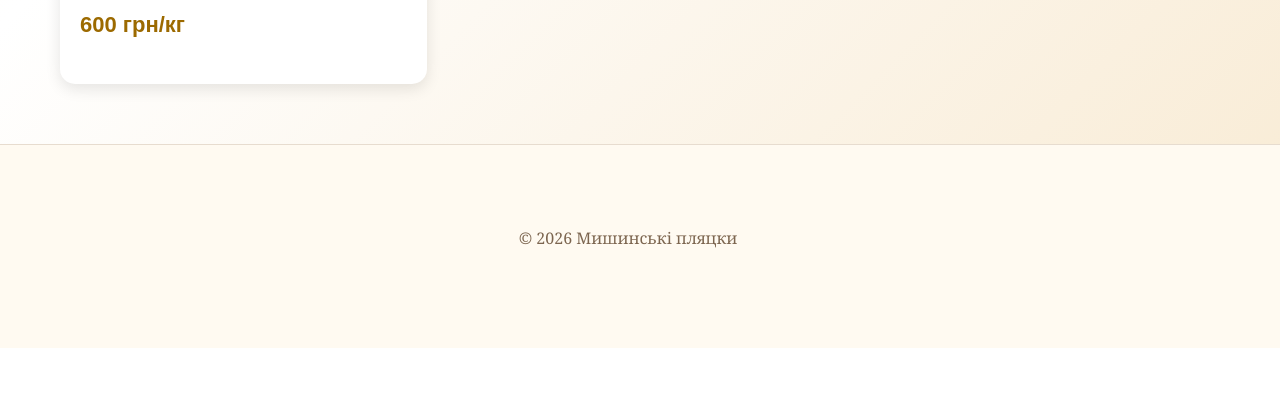
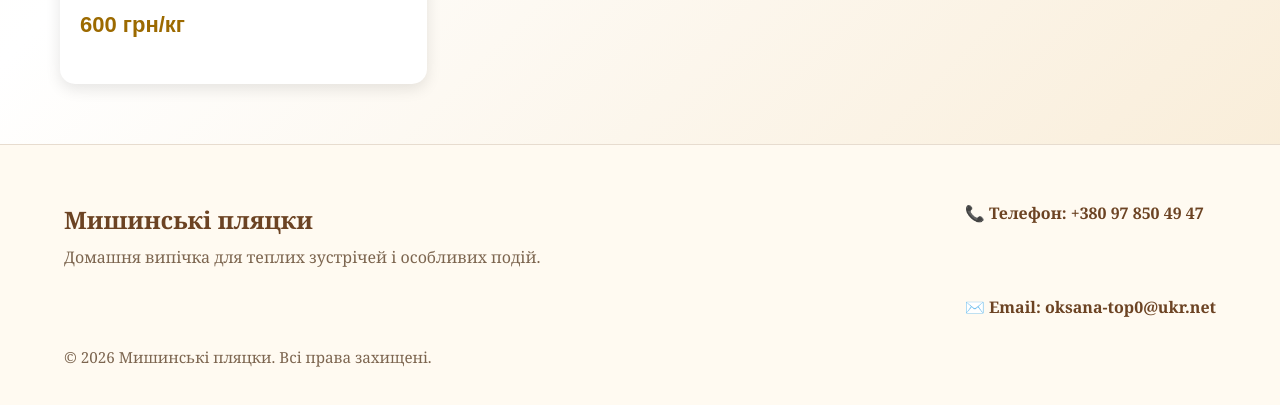
Before and after one commit to Yanellka/cakes, a plain HTML site: page catalog.html in a window 1280 px wide. Shown: the part 1450-1855 px from the top of the page. Before the commit the page ends 1798 px from the top, so only its background shows below. Drawn offline with Linux system fonts and the light colour scheme.

Commit message:
Update catalog.html

```diff
--- a/catalog.html
+++ b/catalog.html
@@ -135,9 +135,25 @@
 
 </section>
 
-<footer class="site-footer">
-    <p style="text-align:center;padding:25px;">
-        © 2026 Мишинські пляцки
+<footer class="site-footer" id="contacts">
+    <div>
+        <h2>Мишинські пляцки</h2>
+        <p>Домашня випічка для теплих зустрічей і особливих подій.</p>
+    </div>
+
+    <address>
+        <a href="tel:+380978504947">
+            📞 Телефон: +380 97 850 49 47
+        </a>
+        <br><br>
+
+        <a href="mailto:oksana-top0@ukr.net">
+            ✉️ Email: oksana-top0@ukr.net
+        </a>
+    </address>
+
+    <p class="copyright">
+        © 2026 Мишинські пляцки. Всі права захищені.
     </p>
 </footer>
 
```
